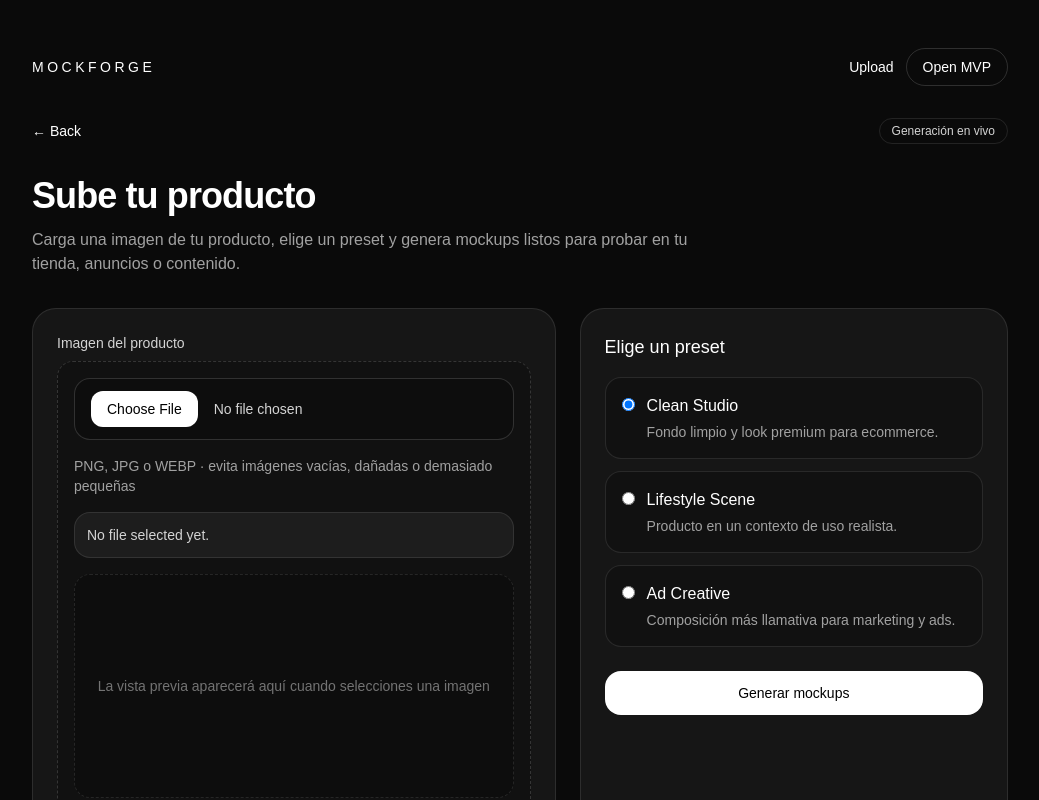
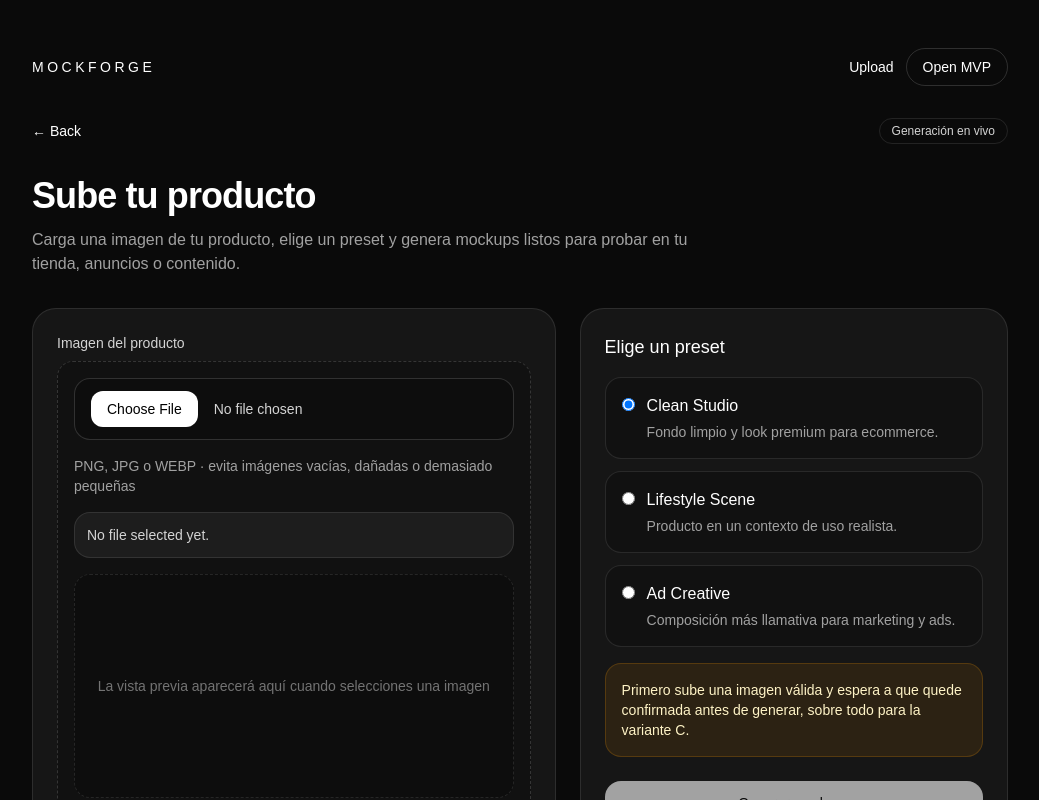
Before and after one commit to leovelasqez/ai-agent-business, a Next.js app in the folder mockforge/: page /upload in a window 1280 px wide. Shown: the top 800 px of the page, without its empty margins (120-1159 px from the left). Built offline with nearby package versions, Linux system fonts and the light colour scheme.

Commit message:
Harden upload state before generation

```diff
--- a/mockforge/src/components/mockup-upload-form.tsx
+++ b/mockforge/src/components/mockup-upload-form.tsx
@@ -37,8 +37,11 @@ export function MockupUploadForm({
   const [isSubmitting, setIsSubmitting] = useState(false);
   const [error, setError] = useState<string | null>(null);
 
-  const effectiveSourceImageUrl = selectedSourceImageUrl ?? initialSourceImageUrl ?? null;
-  const canSubmit = useMemo(() => !isSubmitting && !isUploadingFile, [isSubmitting, isUploadingFile]);
+  const effectiveSourceImageUrl = selectedSourceImageUrl || initialSourceImageUrl || null;
+  const canSubmit = useMemo(
+    () => !isSubmitting && !isUploadingFile && Boolean(effectiveSourceImageUrl),
+    [effectiveSourceImageUrl, isSubmitting, isUploadingFile],
+  );
 
   const uploadFile = useCallback(async (file: File) => {
     setSelectedFileName(file.name);
@@ -93,12 +96,16 @@ export function MockupUploadForm({
         );
       }
 
+      if (!nextSourceImageUrl || !nextSourceImageUrl.trim()) {
+        throw new Error("La imagen del producto no quedó lista para generar. Sube la imagen otra vez y espera a que termine el upload.");
+      }
+
       const params = new URLSearchParams({
         preset,
         category: category || "unspecified",
         format,
         productName: productName || "Untitled product",
-        sourceImageUrl: nextSourceImageUrl,
+        sourceImageUrl: nextSourceImageUrl.trim(),
         variant,
       });
 
@@ -251,6 +258,12 @@ export function MockupUploadForm({
           ))}
         </div>
 
+        {!effectiveSourceImageUrl ? (
+          <div className="mt-4 rounded-2xl border border-amber-500/20 bg-amber-500/10 p-4 text-sm text-amber-100">
+            Primero sube una imagen válida y espera a que quede confirmada antes de generar, sobre todo para la variante C.
+          </div>
+        ) : null}
+
         {error ? (
           <div className="mt-4 rounded-2xl border border-red-500/20 bg-red-500/10 p-4 text-sm text-red-200">
             {error}
@@ -263,7 +276,7 @@ export function MockupUploadForm({
           disabled={!canSubmit}
           className="mt-6 inline-flex w-full items-center justify-center rounded-2xl bg-white px-5 py-3 text-sm font-medium text-black transition hover:bg-neutral-200 disabled:cursor-not-allowed disabled:opacity-60"
         >
-          {isSubmitting ? "Preparando..." : "Generar mockups"}
+          {isSubmitting ? "Preparando..." : isUploadingFile ? "Subiendo imagen..." : "Generar mockups"}
         </button>
       </aside>
     </div>
```
